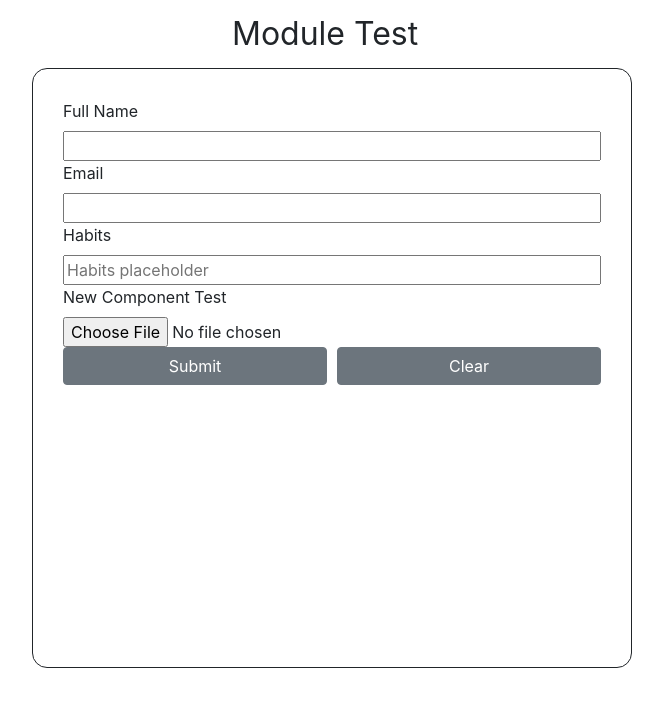
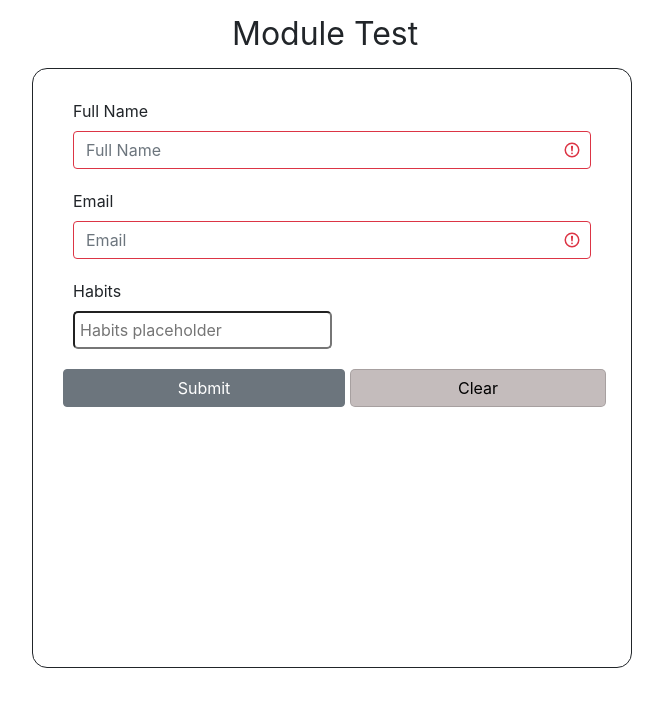
Before and after one commit to idanavr/json-component-react, a React (Create React App) app in the folder demo/: page / in a window 1280 px wide. Shown: the top 706 px of the page, without its empty margins (308-971 px from the left). Built offline with nearby package versions, Linux system fonts and the light colour scheme.

Commit message:
Added onClick to user's components

```diff
--- a/demo/src/App.js
+++ b/demo/src/App.js
@@ -3,41 +3,7 @@ import JsonComponent from '../../src';
 import 'bootstrap/dist/css/bootstrap.min.css';
 import './App.scss';
 import config from './formConfig';
-
-function File({ config, onChange }) {
-  const { title, props } = config;
-
-  return (<div>
-    <label htmlFor={props.name}>{title}</label>
-    <input
-      type="file"
-      name={props.name}
-      style={{ display: 'block' }}
-      {...props}
-      onChange={onChange}
-    />
-  </div>);
-}
-
-function Input({ config, onChange }) {
-  const { title, props, value } = config;
-
-  return (<div>
-    <label htmlFor={props && props.name}>{title}</label>
-    <input
-      type="text"
-      value={value || ''}
-      style={{ display: 'block', width: '100%' }}
-      {...props}
-      onChange={onChange}
-    />
-  </div>);
-}
-
-const components = {
-  file: File,
-  input: Input,
-};
+import components from './formComponents';
 
 export default function App() {
   return (
--- a/demo/src/App.scss
+++ b/demo/src/App.scss
@@ -12,7 +12,31 @@ $form-width: 600px;
     width: $form-width;
     border: 1px solid;
     border-radius: 15px;
-    padding: 30px
+    padding: 30px;
+
+    .my-input-container {
+        margin: 0px 10px 20px 10px;
+
+        .my-input {
+            display: block;
+            width: 50%;
+            border-radius: 5px;
+            padding: 5px;
+        }
+    }
+
+    .my-btn-container {
+        flex: 1;
+
+        .my-btn {
+            width: 100%;
+            height: 100%;
+            margin-left: 5px;
+            border: 1px solid #00000026;
+            border-radius: 5px;
+            background: #482f2f52;
+        }
+    }
 }
 
 @media only screen and (max-width: $form-width + 50px) {
--- /dev/null
+++ b/demo/src/formComponents.js
@@ -0,0 +1,35 @@
+import React from 'react';
+
+export function MyInput({ config, onChange }) {
+    const { title, props, value } = config;
+
+    return (<div className="my-input-container">
+        <label htmlFor={props && props.name}>{title}</label>
+        <input
+            type="text"
+            value={value || ''}
+            {...props}
+            onChange={onChange}
+        />
+    </div>);
+}
+
+export function MyButton({ config, onClick }) {
+    const { content, props } = config;
+
+    return (<div className="my-btn-container">
+        <button
+            {...props}
+            onClick={onClick}
+        >
+            {content}
+        </button>
+    </div>);
+}
+
+const components = {
+    myInput: MyInput,
+    myBtn: MyButton,
+};
+
+export default components;
--- a/demo/src/formConfig.js
+++ b/demo/src/formConfig.js
@@ -12,23 +12,20 @@ export const config = {
             required: true,
         },
         habits: {
+            tag: 'myInput',
             title: 'Habits',
             props: {
-                placeholder: 'Habits placeholder'
-            }
-        },
-        fileTest: {
-            tag: 'file',
-            title: 'New Component Test',
-            props: {
-                placeholder: 'New component placeholder'
+                placeholder: 'Habits placeholder',
+                className: 'my-input',
             }
         },
     },
     controllers: {
         clear: {
+            tag: 'myBtn',
             content: 'Clear',
             props: {
+                className: 'my-btn',
                 onClick(fields, updateField) {
                     Object.keys(fields).forEach((key) => {
                         updateField(key, { value: '' });
@@ -49,8 +46,8 @@ export const config = {
 };
 
 export const configWithArrays = {
-    fields: Object.keys(config.fields).map((key) => config.fields[key]),
-    controllers: Object.keys(config.controllers).map((key) => config.controllers[key]),
+    fields: config.fields && Object.keys(config.fields).map((key) => config.fields[key]),
+    controllers: config.controllers && Object.keys(config.controllers).map((key) => config.controllers[key]),
 }
 
 export default config;
--- a/package.json
+++ b/package.json
@@ -63,9 +63,10 @@
   },
   "keywords": [
     "react",
-    "form",
     "json",
-    "generator"
+    "component",
+    "generator",
+    "form"
   ],
   "author": "Idan Avrahami",
   "license": "MIT"
--- a/src/componentFactory/componentFactory.js
+++ b/src/componentFactory/componentFactory.js
@@ -11,13 +11,16 @@ export default function ComponentFactory({ config, components, onInputChange, on
         return <></>;
     }
     const { tag: TagName = 'input', props } = config || {};
+    const componentOnChange = (e) => onInputChange && onInputChange(e, config);
+    const componentOnClick = () => onBtnClick && onBtnClick(props);
 
     if (components && typeof (components) === 'object' && Object.keys(components).includes(TagName)) {
         const NewComponent = components[TagName];
         if (typeof (NewComponent) === 'function')
             return (<NewComponent
                 config={config}
-                onChange={(e) => onInputChange(e, config)}
+                onChange={componentOnChange}
+                onClick={componentOnClick}
             />);
         console.warn(`${NewComponent} is not a react component.`);
     }
@@ -26,28 +29,28 @@ export default function ComponentFactory({ config, components, onInputChange, on
         case 'input':
             return <InputComponent
                 config={config}
-                onChange={(e) => onInputChange(e, config)}
+                onChange={componentOnChange}
             />;
 
         case 'ddl':
         case 'select':
             return <DDLComponent
                 config={config}
-                onChange={(e) => onInputChange(e, config)}
+                onChange={componentOnChange}
             />;
 
         case 'button':
         case 'btn':
             return <ButtonComponent
                 config={config}
-                onClick={(e) => onBtnClick && onBtnClick(e, props)}
+                onClick={componentOnClick}
                 className="dynamic-field-component"
             />;
 
         case 'btn-controller':
             return <ButtonComponent
                 config={config}
-                onClick={(e) => onBtnClick && onBtnClick(e, props)}
+                onClick={componentOnClick}
                 className="dynamic-controller-component"
             />;
 
@@ -75,7 +78,7 @@ ComponentFactory.propTypes = {
             name: PropTypes.string,
             onClick: PropTypes.func,
         }),
-    }),
+    }).isRequired,
     components: PropTypes.objectOf(PropTypes.elementType),
     onInputChange: PropTypes.func,
     onBtnClick: PropTypes.func,
--- a/src/index.js
+++ b/src/index.js
@@ -143,7 +143,7 @@ export default function FormGenerator({ config, components }) {
     }
     // #endregion
 
-    function onBtnClick(e, props) {
+    function onBtnClick(props) {
         const { onClick: configOnClick } = props;
         if (configOnClick) {
             const convertedFields = convertFieldsValueType(fields);
@@ -178,6 +178,6 @@ FormGenerator.propTypes = {
             controllerPropType,
             PropTypes.arrayOf(controllerPropType),
         ]),
-    }),
+    }).isRequired,
     components: PropTypes.objectOf(PropTypes.elementType),
 };
```
Also changed, not shown: 1 other file (tests, documents, lock files or other folders).
